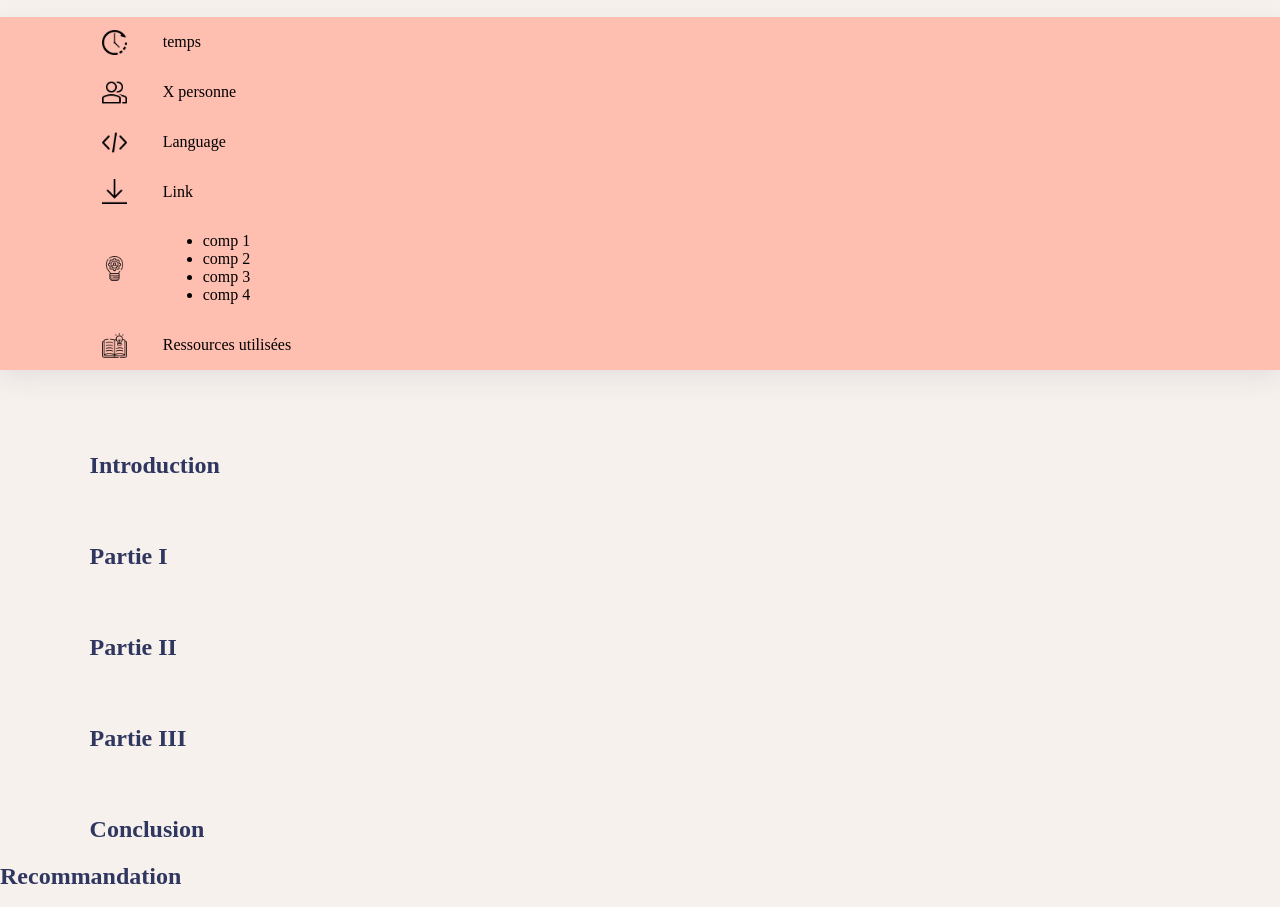
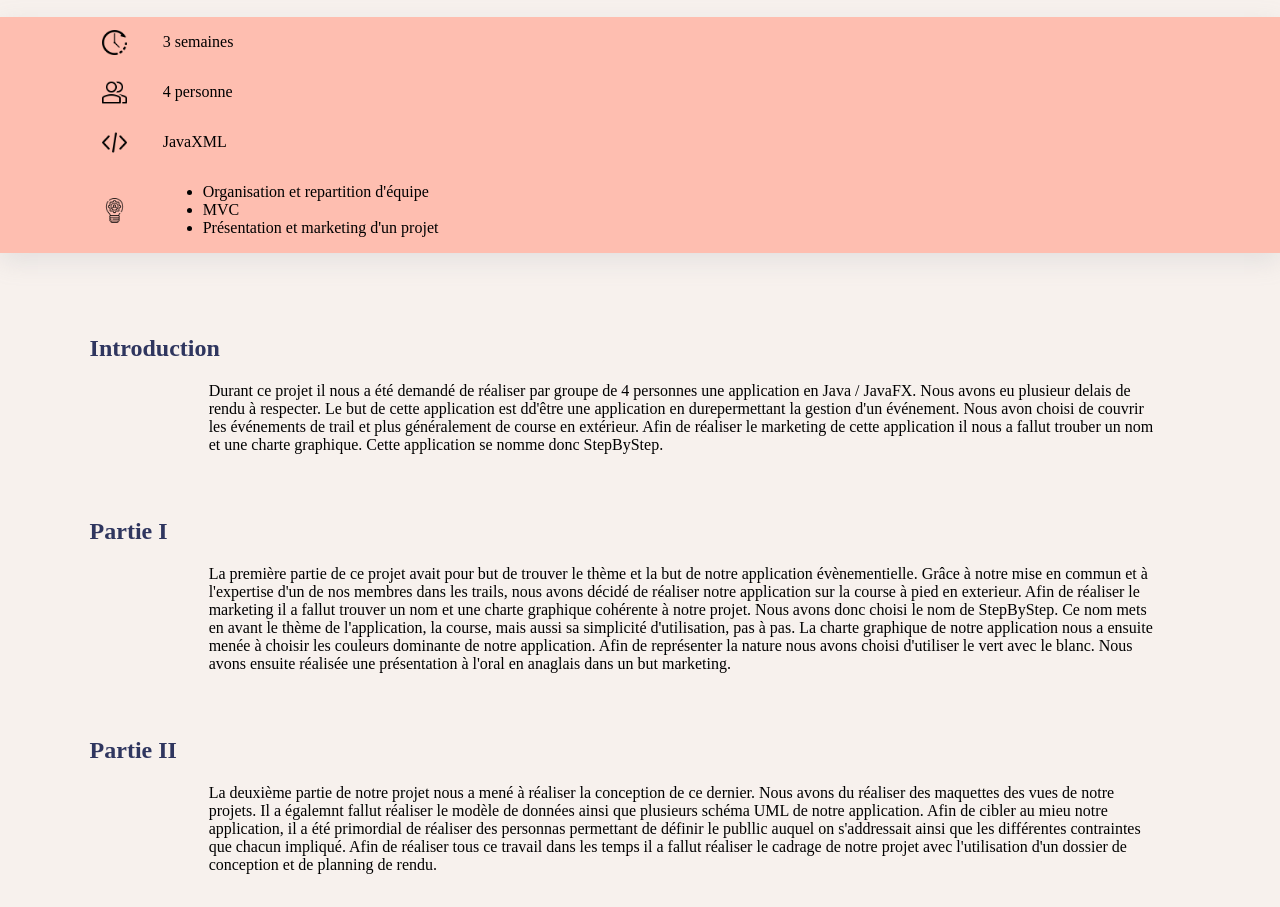
Before and after one commit to JulienBecheras/portfolio, a plain HTML site: page project5.html in a window 1280 px wide. Shown: the part 204-1111 px from the top of the page. Drawn offline with Linux system fonts and the light colour scheme.

Commit message:
Projet 5

```diff
--- a/project5.html
+++ b/project5.html
@@ -15,37 +15,29 @@
         <a href="#footer">Me contacter</a>
     </ul>
     <h5><a href="index.html">Home</a> > Projet 5</h5>
-    <h1>Projet 5</h1>
+    <h1>Step by Step</h1>
     <section>
         <div class="info">
             <article>
                 <img src="image/horloge.png" alt="">
-                <p>temps</p>
+                <p>3 semaines</p>
             </article>
             <article>
                 <img src="image/group.png" alt="">
-                <p>X personne</p>
+                <p>4 personne</p>
             </article>
             <article>
                 <img src="image/language.png" alt="">
-                <p>Language</p>
-            </article>
-            <article>
-                <img src="image/download.png" alt="">
-                <a>Link</a>
+                <p>Java</p>
+                <p>XML</p>
             </article>
             <article>
                 <img src="image/skill.png" alt="">
                 <ul>
-                    <li>comp 1</li>
-                    <li>comp 2</li>
-                    <li>comp 3</li>
-                    <li>comp 4</li>
+                    <li>Organisation et repartition d'équipe</li>
+                    <li>MVC</li>
+                    <li>Présentation et marketing d'un projet</li>
                 </ul>
-            </article>
-            <article>
-                <img src="image/book.png" alt="">
-                <p>Ressources utilisées</p>
             </article>
         </div>
         <img src="" alt="">
@@ -53,23 +45,23 @@
 
     <div>
         <h2>Introduction</h2>
-        <p></p>
+        <p>Durant ce projet il nous a été demandé de réaliser par groupe de 4 personnes une application en Java / JavaFX. Nous avons eu plusieur delais de rendu à respecter. Le but de cette application est dd'être une application en durepermettant la gestion d'un événement. Nous avon choisi de couvrir les événements de trail et plus généralement de course en extérieur. Afin de réaliser le marketing de cette application il nous a fallut trouber un nom et une charte graphique. Cette application se nomme donc StepByStep. </p>
     </div>
     <div>
         <h2>Partie I</h2>
-        <p></p>
+        <p> La première partie de ce projet avait pour but de trouver le thème et la but de notre application évènementielle. Grâce à notre mise en commun et à l'expertise d'un de nos membres dans les trails, nous avons décidé de réaliser notre application sur la course à pied en exterieur. Afin de réaliser le marketing il a fallut trouver un nom et une charte graphique cohérente à notre projet. Nous avons donc choisi le nom de StepByStep. Ce nom mets en avant le thème de l'application, la course, mais aussi sa simplicité d'utilisation, pas à pas. La charte graphique de notre application nous a ensuite menée à choisir les couleurs dominante de notre application. Afin de représenter la nature nous avons choisi d'utiliser le vert avec le blanc. Nous avons ensuite réalisée une présentation à l'oral en anaglais dans un but marketing.</p>
     </div>
     <div>
         <h2>Partie II</h2>
-        <p></p>
+        <p>La deuxième partie de notre projet nous a mené à réaliser la conception de ce dernier. Nous avons du réaliser des maquettes des vues de notre projets. Il a égalemnt fallut réaliser le modèle de données ainsi que plusieurs schéma UML de notre application. Afin de cibler au mieu notre application, il a été primordial de réaliser des personnas permettant de définir le publlic auquel on s'addressait ainsi que les différentes contraintes que chacun impliqué. Afin de réaliser tous ce travail dans les temps il a fallut réaliser le cadrage de notre projet avec l'utilisation d'un dossier de conception et de planning de rendu.</p>
     </div>
     <div>
         <h2>Partie III</h2>
-        <p></p>
+        <p>La troisième étape de ce projet a été la réalisation logiciel de celui-ci. Afin de permettre une meilleur cohesion et une expertise plus poussé, chaque membre du groupe s'est vu attribuer un domaine d'expertise. Ce domaine visait à permettre, en cas de question ou de probèmes, à avoir une personne experimentée dans ce domaine. Cela a aussi permi une hirearchie équillibrée au sein du projet. D'un point de vue réalisation nous avons donc réalisé l'application à partir des critères fixés. Il a fallut réaliser différents correctifs en comparaison des projections durant la phase conception. Il par exmple fallut modifier le model de données afin de permettre une meilleur gestion de l'identification d'un évènement. Durant cette phase de réalisation qui a durée 1 semaine, j'ai été chargé d'implémenter la gestion du budget de l'évnement comproneant des graphes mais aussi des listes d'objet possédant un coût d'achat ou de location</p>
     </div>
     <div>
         <h2>Conclusion</h2>
-        <p></p>
+        <p>Pour conclure nous avons réaliser un passage à l'oral de la démonstration de notre solution devant un jury. Ce projet à démontré que la réaprtitiion de l'autorité par point clefs de l'application a été la bonne décision permettant une meilleur gestion des conflits ainsi qu'un domaine d'expertise plus avancé dans les différents domaines de l'application.</p>
     </div>
     <h2>Recommandation</h2>
     <section class="recommandation">
```
